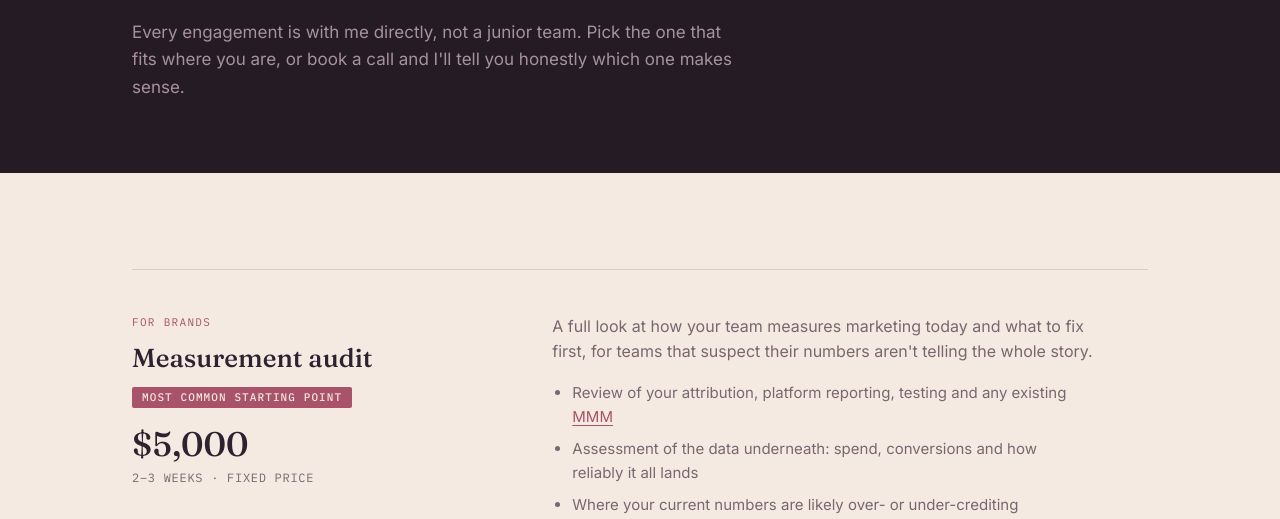
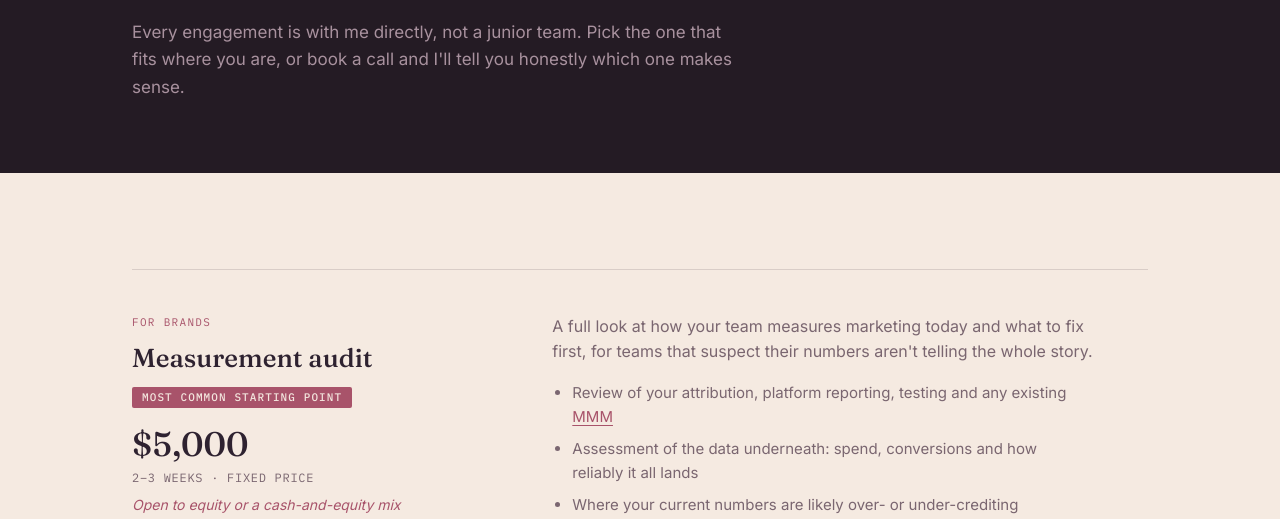
Before and after one commit to ccramer11/basenotedata-site, a plain HTML site: page services.html in a window 1280 px wide. Shown: the part 281-800 px from the top of the page. Drawn offline with Linux system fonts and the light colour scheme.

Commit message:
Note openness to equity under the measurement audit price
Co-Authored-By: Claude Opus 5.5 <noreply@anthropic.com>
Claude-Session: https://claude.ai/code/session_01N8g6ckeUK4UFQ23tgStJG7

```diff
--- a/services.html
+++ b/services.html
@@ -130,6 +130,7 @@
   .offer-meta .for{display:block;font-family:'IBM Plex Mono',monospace;font-size:11px;letter-spacing:0.12em;text-transform:uppercase;color:var(--clay);margin-bottom:12px;}
   .offer-meta h3{font-size:26px;line-height:1.2;color:var(--ink-text);}
   .price{font-family:'Fraunces',serif;font-size:34px;font-weight:500;color:var(--ink-text);margin-top:18px;line-height:1.1;}
+  .price-note{font-size:14px;color:var(--clay);margin-top:10px;font-style:italic;}
   .price small{display:block;font-family:'IBM Plex Mono',monospace;font-size:12px;letter-spacing:0.06em;text-transform:uppercase;color:var(--muted-on-parchment);margin-top:8px;font-weight:400;}
   .offer-body p{font-size:16px;color:var(--muted-on-parchment);max-width:56ch;margin-bottom:16px;}
   .offer-body ul{margin:0 0 22px;padding-left:20px;color:var(--muted-on-parchment);font-size:15px;max-width:56ch;}
@@ -216,6 +217,7 @@
           <span class="for">For brands</span>
           <h3>Measurement audit</h3>
           <p class="price">$5,000<small>2–3 weeks · fixed price</small></p>
+          <p class="price-note">Open to equity or a cash-and-equity mix</p>
         </div>
         <div class="offer-body">
           <p>A full look at how your team measures marketing today and what to fix first, for teams that suspect their numbers aren't telling the whole story.</p>
```
Also changed, not shown: llms.txt.
